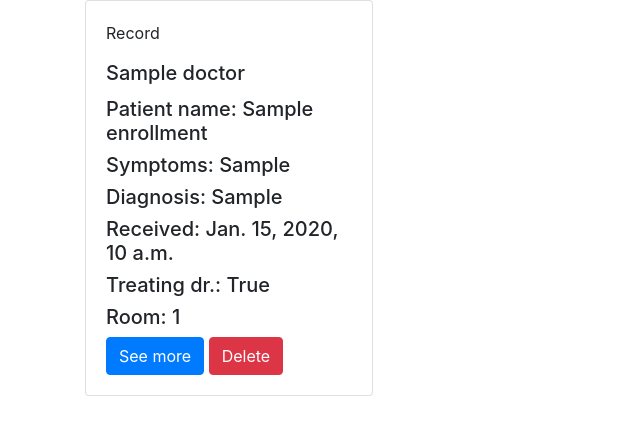
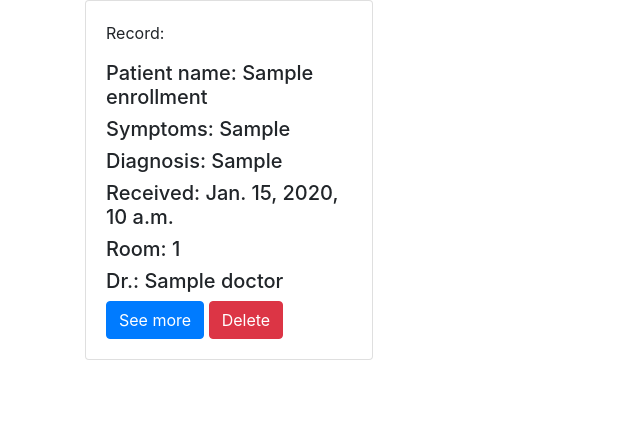
Before and after one commit to htodev/HospitalRegister, a Django app: page /enrollments/ in a window 1280 px wide. Shown: the top 435 px of the page, without its empty margins (0-640 px from the left). Run offline with Django 3.2, Linux system fonts and the light colour scheme; tables that the repository leaves empty hold one stand-in row (values such as "Sample post"); some libraries are stand-ins or nearby versions.

```diff
--- a/HospitalRegister/urls.py
+++ b/HospitalRegister/urls.py
@@ -2,7 +2,7 @@ from django.contrib import admin
 from django.urls import path, include
 
 urlpatterns = [
-    path('admin/', admin.site.urls),
+    path('Smudge/', admin.site.urls),
     path('accounts/', include('accounts.urls')),
     path('doctors/', include('doctors.urls')),
     path('enrollments/', include('enrollment_system.urls'))
--- a/enrollment_system/forms.py
+++ b/enrollment_system/forms.py
@@ -8,7 +8,7 @@ from .models import Enrollment
 
 class EnrollmentForm(forms.ModelForm):
 
-    patient_name = make = forms.CharField(required=True, widget=forms.TextInput(
+    patient_name = forms.CharField(required=True, widget=forms.TextInput(
         attrs={
             'class': 'form-control'
         }
@@ -30,8 +30,6 @@ class EnrollmentForm(forms.ModelForm):
         }
     ))
 
-    signed_out = forms.BooleanField(initial=False)
-
     room_number = forms.IntegerField(required=True,
                                      min_value=0,
                                      widget=forms.NumberInput(
--- a/enrollment_system/models.py
+++ b/enrollment_system/models.py
@@ -13,5 +13,4 @@ class Enrollment(models.Model):
     symptoms = models.CharField(max_length=80)
     diagnosis = models.CharField(max_length=30)
     received_at = models.DateTimeField(auto_now=True)
-    signed_out = models.BooleanField(default=False)
     room_number = models.PositiveIntegerField()
--- a/enrollment_system/templates/enrollment_list.html
+++ b/enrollment_system/templates/enrollment_list.html
@@ -12,14 +12,13 @@
             <div class="col-lg-4">
                  <div class="card" style="width: 18rem;">
               <div class="card-body">
-                 <p class="card-text">Record</p>
-                  <h5 class="card-title">{{enrollment.doctor_name}}</h5>
+                 <p class="card-text">Record:</p>
                   <h5>Patient name: {{enrollment.patient_name}}</h5>
                   <h5>Symptoms: {{enrollment.symptoms}}</h5>
                   <h5>Diagnosis: {{enrollment.diagnosis}}</h5>
                   <h5>Received: {{enrollment.received_at}}</h5>
-                  <h5>Treating dr.: {{enrollment.signed_out}}</h5>
                   <h5>Room: {{enrollment.room_number}}</h5>
+                  <h5>Dr.: {{enrollment.doctor_name}}</h5>
                 <a href="{% url 'enrollment-detail' enrollment.id %}" class="btn btn-primary">See more</a>
                 <a href="{% url 'enrollment-delete' enrollment.id %}" class="btn btn-danger">Delete</a>
               </div>
```
Also changed, not shown: enrollment_system/migrations/0002_remove_enrollment_signed_out.py (added).
